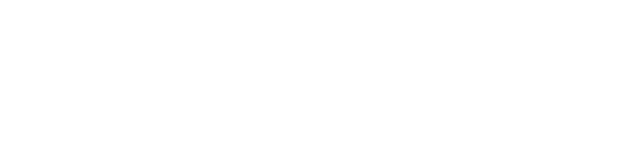
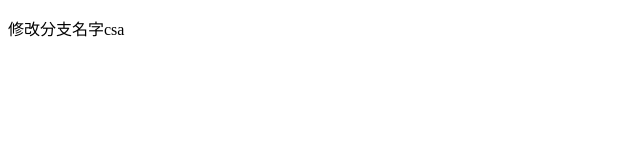
Before and after one commit to GitHub-zpy/cs_0428, a plain HTML site: page 功能1开发文档.html in a window 1280 px wide. Shown: the whole page, without its empty margins (0-640 px from the left). Drawn offline with Linux system fonts and the light colour scheme.

```diff
--- a/功能1开发文档.html
+++ b/功能1开发文档.html
@@ -3,6 +3,7 @@
 	<head>
 		<meta charset="utf-8">
 		<title></title>
+		<p>修改分支名字csa</p>
 	</head>
 	<body>
 	</body>
```
